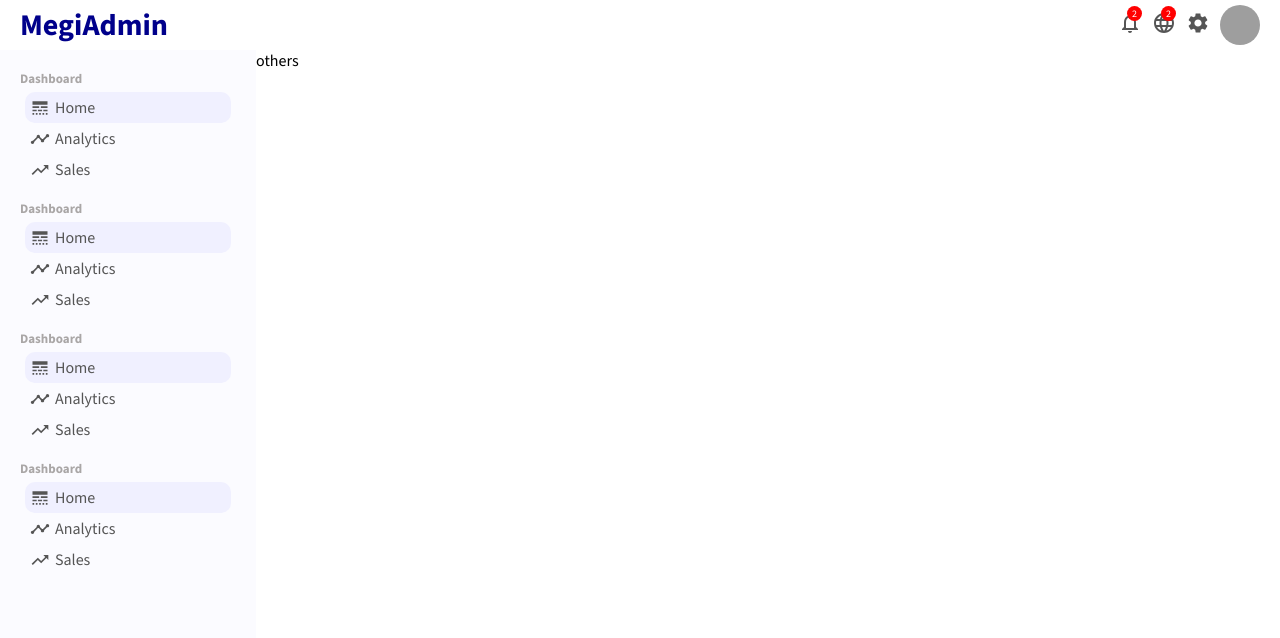
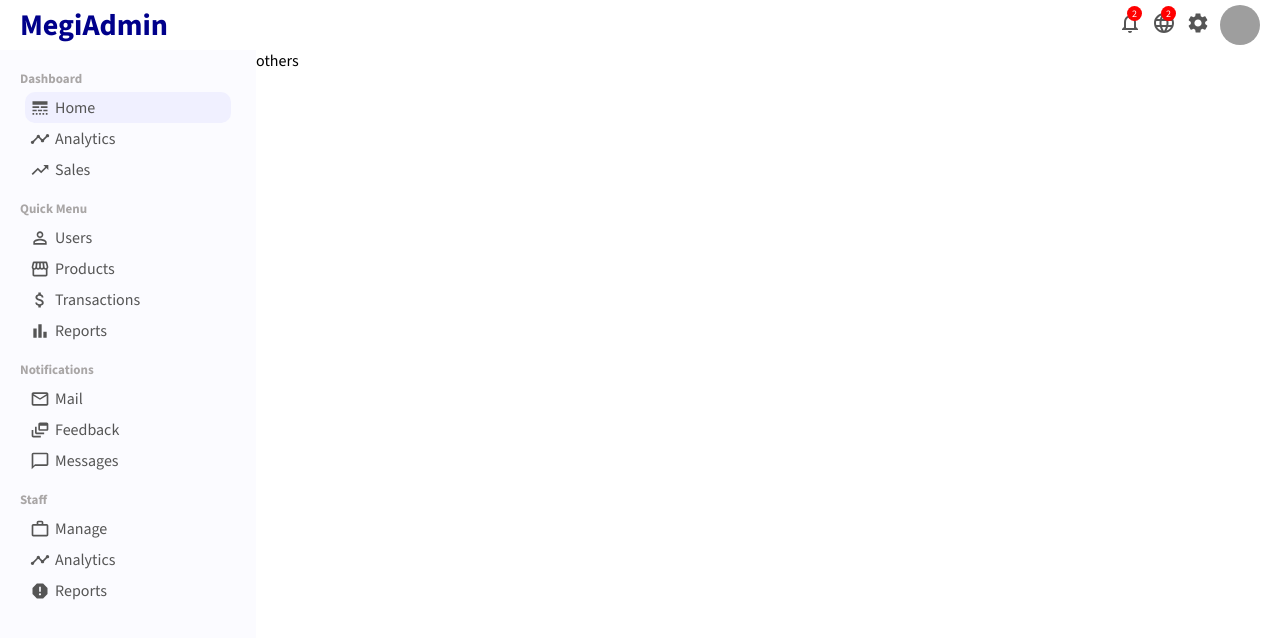
Before and after one commit to PadalaBalaSivaSaiMegiReddy/react_admin_dashboard, a React (Vite) app: page / in a window 1280 px wide. Shown: the top 638 px of the page. Built offline with nearby package versions, Linux system fonts and the light colour scheme; grey boxes are pictures that could not be loaded.

Commit message:
Update Sidebar component with new icons and menu items

```diff
--- a/src/components/sidebar/Sidebar.jsx
+++ b/src/components/sidebar/Sidebar.jsx
@@ -1,80 +1,97 @@
 import "./Sidebar.css";
-import LineStyleIcon from "@mui/icons-material/LineStyle";
-import TrendingUpIcon from "@mui/icons-material/TrendingUp";
-import TimelineIcon from "@mui/icons-material/Timeline";
 
-function Sidebar() {
+import LineStyleIcon from '@mui/icons-material/LineStyle';
+import TimelineIcon from '@mui/icons-material/Timeline';
+import TrendingUpIcon from '@mui/icons-material/TrendingUp';
+import PermIdentityIcon from '@mui/icons-material/PermIdentity';
+import StorefrontIcon from '@mui/icons-material/Storefront';
+import AttachMoneyIcon from '@mui/icons-material/AttachMoney';
+import BarChartIcon from '@mui/icons-material/BarChart';
+import MailOutlineIcon from '@mui/icons-material/MailOutline';
+import DynamicFeedIcon from '@mui/icons-material/DynamicFeed';
+import ChatBubbleOutlineIcon from '@mui/icons-material/ChatBubbleOutline';
+import WorkOutlineIcon from '@mui/icons-material/WorkOutline';
+import ReportIcon from '@mui/icons-material/Report';
+
+export default function Sidebar() {
   return (
     <div className="sidebar">
       <div className="sidebarWrapper">
         <div className="sidebarMenu">
           <h3 className="sidebarTitle">Dashboard</h3>
           <ul className="sidebarList">
+
             <li className="sidebarListItem active">
               <LineStyleIcon className="sidebarIcon" />
               Home
             </li>
+
             <li className="sidebarListItem">
-              <TimelineIcon  className="sidebarIcon" />
+              <TimelineIcon className="sidebarIcon" />
               Analytics
             </li>
             <li className="sidebarListItem">
-              <TrendingUpIcon className="sidebarIcon"  />
+              <TrendingUpIcon className="sidebarIcon" />
               Sales
             </li>
           </ul>
         </div>
+        <div className="sidebarMenu">
+          <h3 className="sidebarTitle">Quick Menu</h3>
+          <ul className="sidebarList">
 
-        <div className="sidebarMenu">
-          <h3 className="sidebarTitle">Dashboard</h3>
-          <ul className="sidebarList">
-            <li className="sidebarListItem active">
-              <LineStyleIcon className="sidebarIcon" />
-              Home
+              <li className="sidebarListItem">
+                <PermIdentityIcon className="sidebarIcon" />
+                Users
+              </li>
+
+
+              <li className="sidebarListItem">
+                <StorefrontIcon className="sidebarIcon" />
+                Products
+              </li>
+
+            <li className="sidebarListItem">
+              <AttachMoneyIcon className="sidebarIcon" />
+              Transactions
             </li>
             <li className="sidebarListItem">
-              <TimelineIcon  className="sidebarIcon" />
+              <BarChartIcon className="sidebarIcon" />
+              Reports
+            </li>
+          </ul>
+        </div>
+        <div className="sidebarMenu">
+          <h3 className="sidebarTitle">Notifications</h3>
+          <ul className="sidebarList">
+            <li className="sidebarListItem">
+              <MailOutlineIcon className="sidebarIcon" />
+              Mail
+            </li>
+            <li className="sidebarListItem">
+              <DynamicFeedIcon className="sidebarIcon" />
+              Feedback
+            </li>
+            <li className="sidebarListItem">
+              <ChatBubbleOutlineIcon className="sidebarIcon" />
+              Messages
+            </li>
+          </ul>
+        </div>
+        <div className="sidebarMenu">
+          <h3 className="sidebarTitle">Staff</h3>
+          <ul className="sidebarList">
+            <li className="sidebarListItem">
+              <WorkOutlineIcon className="sidebarIcon" />
+              Manage
+            </li>
+            <li className="sidebarListItem">
+              <TimelineIcon className="sidebarIcon" />
               Analytics
             </li>
             <li className="sidebarListItem">
-              <TrendingUpIcon className="sidebarIcon"  />
-              Sales
-            </li>
-          </ul>
-        </div>
-
-        <div className="sidebarMenu">
-          <h3 className="sidebarTitle">Dashboard</h3>
-          <ul className="sidebarList">
-            <li className="sidebarListItem active">
-              <LineStyleIcon className="sidebarIcon" />
-              Home
-            </li>
-            <li className="sidebarListItem">
-              <TimelineIcon  className="sidebarIcon" />
-              Analytics
-            </li>
-            <li className="sidebarListItem">
-              <TrendingUpIcon className="sidebarIcon"  />
-              Sales
-            </li>
-          </ul>
-        </div>
-
-        <div className="sidebarMenu">
-          <h3 className="sidebarTitle">Dashboard</h3>
-          <ul className="sidebarList">
-            <li className="sidebarListItem active">
-              <LineStyleIcon className="sidebarIcon" />
-              Home
-            </li>
-            <li className="sidebarListItem">
-              <TimelineIcon  className="sidebarIcon" />
-              Analytics
-            </li>
-            <li className="sidebarListItem">
-              <TrendingUpIcon className="sidebarIcon"  />
-              Sales
+              <ReportIcon className="sidebarIcon" />
+              Reports
             </li>
           </ul>
         </div>
@@ -82,5 +99,3 @@ function Sidebar() {
     </div>
   );
 }
-
-export default Sidebar;
```
